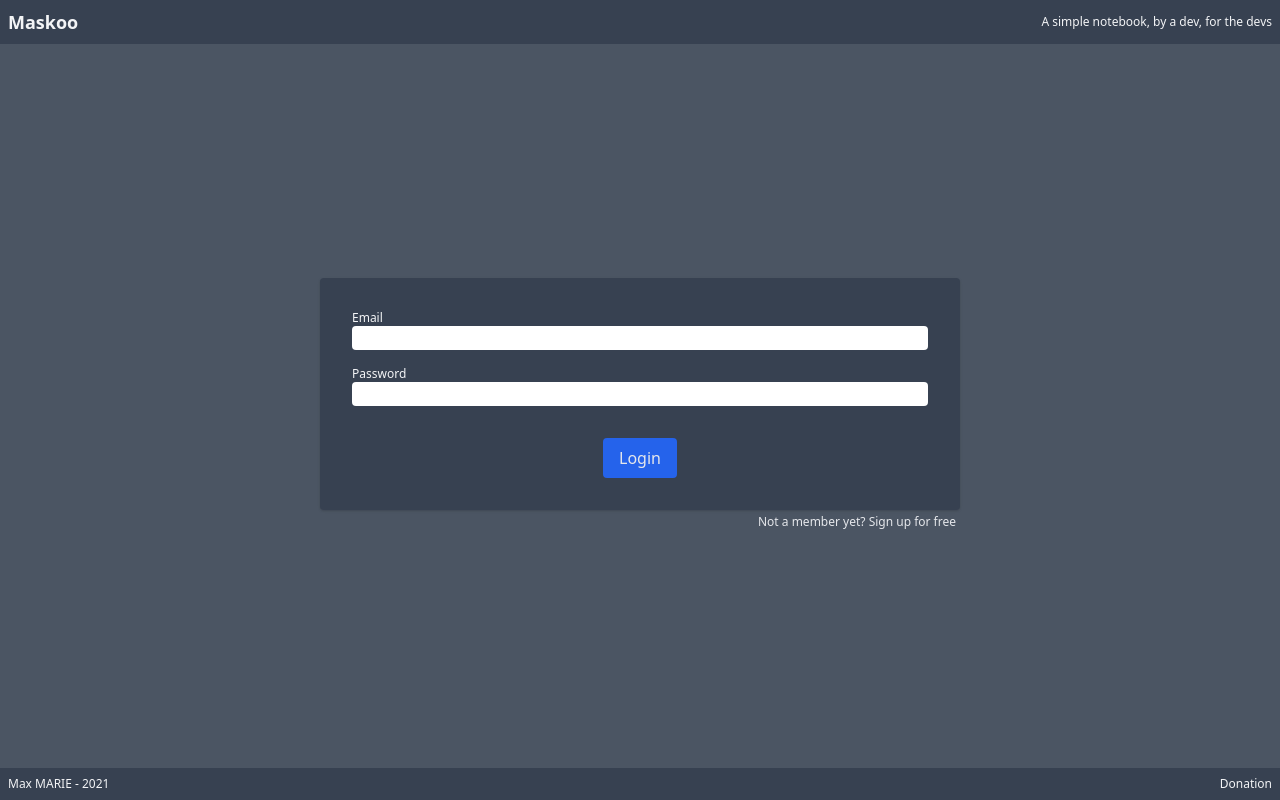
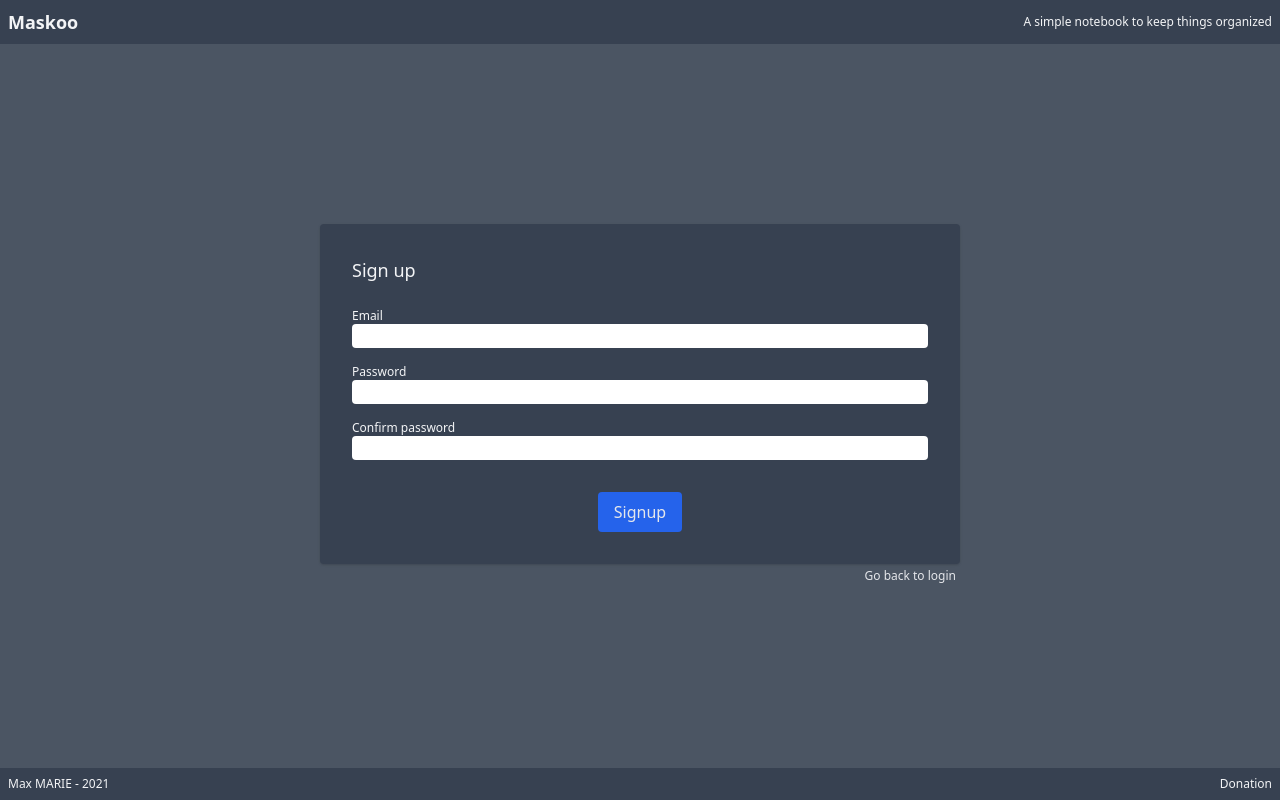
Before and after one commit to mmarie4/MaskooClient, a Vue app: page / in a window 1280 px wide. Both pictures are taken after a click on the element "Not a member yet? Sign up for free". Built offline with nearby package versions, Linux system fonts and the light colour scheme.

Commit message:
login and signup

```diff
--- a/package.json
+++ b/package.json
@@ -8,6 +8,7 @@
     "lint": "vue-cli-service lint"
   },
   "dependencies": {
+    "axios": "^0.21.1",
     "core-js": "^3.6.5",
     "postcss": "^8.2.6",
     "vue": "^3.0.0",
--- a/src/components/TopBar.vue
+++ b/src/components/TopBar.vue
@@ -5,7 +5,7 @@
         </div>
 
         <div class="text-xs">
-            A simple notebook, by a dev, for the devs
+            A simple notebook to keep things organized
         </div>
     </div>
 </template>
--- a/src/store/store.js
+++ b/src/store/store.js
@@ -1,8 +1,15 @@
 import { createStore } from "vuex"
 
 const store = createStore({
+
    state:{
+       api: "http://51.38.68.118:7000"
+   },
 
+   mutations: {
+      setUser(state, user) {
+         state.user = user
+      }
    }
 })
 
--- a/src/views/Login.vue
+++ b/src/views/Login.vue
@@ -1,23 +1,49 @@
 <template>
   <div class="w-full flex-1 bg-gray-600 flex items-center justify-center">
-    <div class=w-6/12>
+
+    <!-- Login -->
+    <div v-if="view === 'login'" class=w-6/12>
       <div class="w-full bg-gray-700 p-8 rounded shadow">
+        <div class="text-lg text-gray-100 pb-6">Login</div>
         <div class="text-xs text-gray-100">Email</div>
-        <input class="w-full rounded" type="email" name="email" />
+        <input class="w-full rounded px-1" type="email" name="email" v-model="email"/>
         <div class="mt-4 text-xs text-gray-100">Password</div>
-        <input class="w-full rounded" type="password" name="password" />
+        <input class="w-full rounded px-1" type="password" name="password" v-model="password"/>
         <div class="flex justify-center">
         <j-button class="mt-8" @click="login" size="normal" content="Login"/>
         </div>
       </div>
-      <div class="text-right m-1 text-xs text-gray-200 text-light cursor-pointer">Not a member yet? Sign up for free</div>
+      <div class="text-right m-1 text-xs text-gray-200 text-light cursor-pointer" @click="toggleView">
+        Not a member yet? Sign up for free
+      </div>
+    </div>
+
+    <!-- Sign up -->
+    <div v-if="view === 'signup'" class=w-6/12>
+      <div class="w-full bg-gray-700 p-8 rounded shadow">
+        <div class="text-lg text-gray-100 pb-6">Sign up</div>
+        <div class="text-xs text-gray-100">Email</div>
+        <input class="w-full rounded px-1" type="email" name="email" v-model="email"/>
+        <div class="mt-4 text-xs text-gray-100">Password</div>
+        <input class="w-full rounded px-1" type="password" name="password" v-model="password"/>
+        <div class="mt-4 text-xs text-gray-100">Confirm password</div>
+        <input class="w-full rounded px-1" type="password" name="confirm-password" v-model="confirmPassword"/>
+        <div class="flex justify-center">
+        <j-button class="mt-8" @click="signup" size="normal" content="Signup"/>
+        </div>
+      </div>
+      <div class="text-right m-1 text-xs text-gray-200 text-light cursor-pointer" @click="toggleView">
+        Go back to login
+      </div>
     </div>
   </div>
 </template>
 
 <script>
+import axios from "axios";
 import router from "../router";
-//import store from "../store/store";
+import store from "../store/store";
+import { ref } from "vue";
 
 import JButton from "../components/JButton";
 
@@ -27,11 +53,64 @@ export default {
   },
 
   setup() {
+    // data
+    let view = ref("login");
+    let email = ref();
+    let password = ref();
+    let confirmPassword = ref()
+    let errorMsg = ref();
+
+    // methods
+    const toggleView = () => {
+      view.value = view.value === "login" ? "signup" : "login"
+      password.value = ""
+      email.value = ""
+      confirmPassword.value = ""
+    }
+
     const login = () => {
-      router.push({ name: "Diary" });
+      const body = { password: password.value, email: email.value };
+
+      axios
+        .post(store.state.api + "/api/user/login", body)
+        .then((response) => {
+          store.commit("setUser", response.data);
+          router.push({ name: "Diary" });
+        })
+        .catch((error) => {
+          console.log(error);
+        });
     };
 
-    return { login };
+    const signup = () => {
+      // TODO : check if pwd is twice the same
+
+      const body = { password: password.value, email: email.value };
+
+      axios
+        .post(store.state.api + "/api/user/sign-up", body)
+        .then((response) => {
+          store.commit("setUser", response.data);
+          router.push({ name: "Diary" });
+        })
+        .catch((error) => {
+          console.log(error);
+        });
+    };
+
+    return {
+      // data
+      view,
+      password,
+      confirmPassword,
+      email,
+      errorMsg,
+
+      // methods
+      toggleView,
+      login,
+      signup
+    };
   },
 };
 </script>
```
Also changed, not shown: 1 other file (tests, documents, lock files or other folders).
